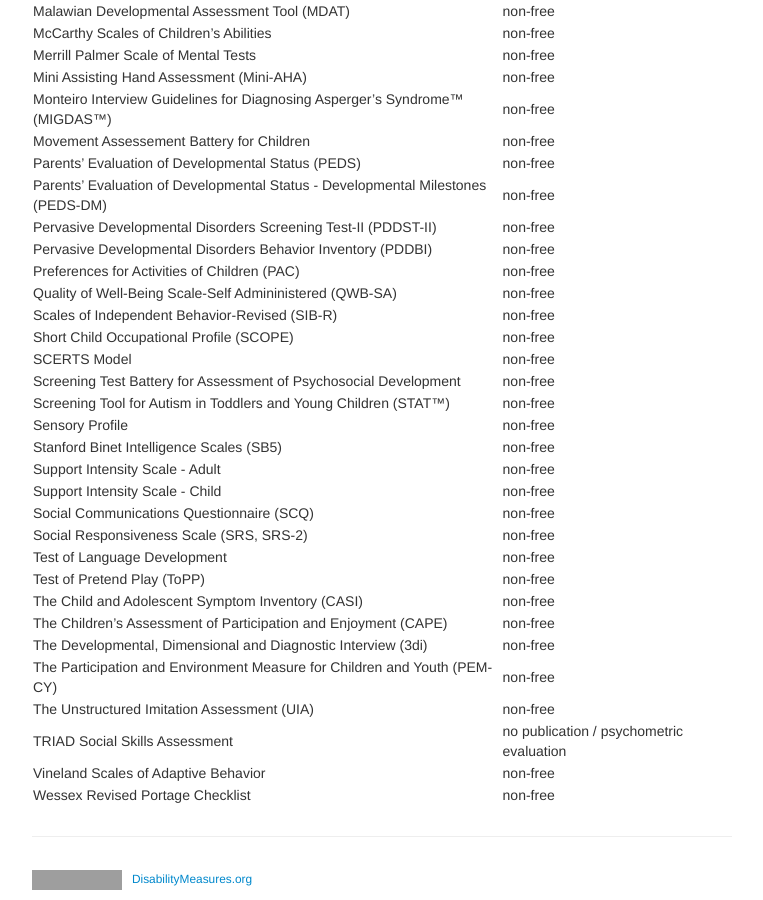
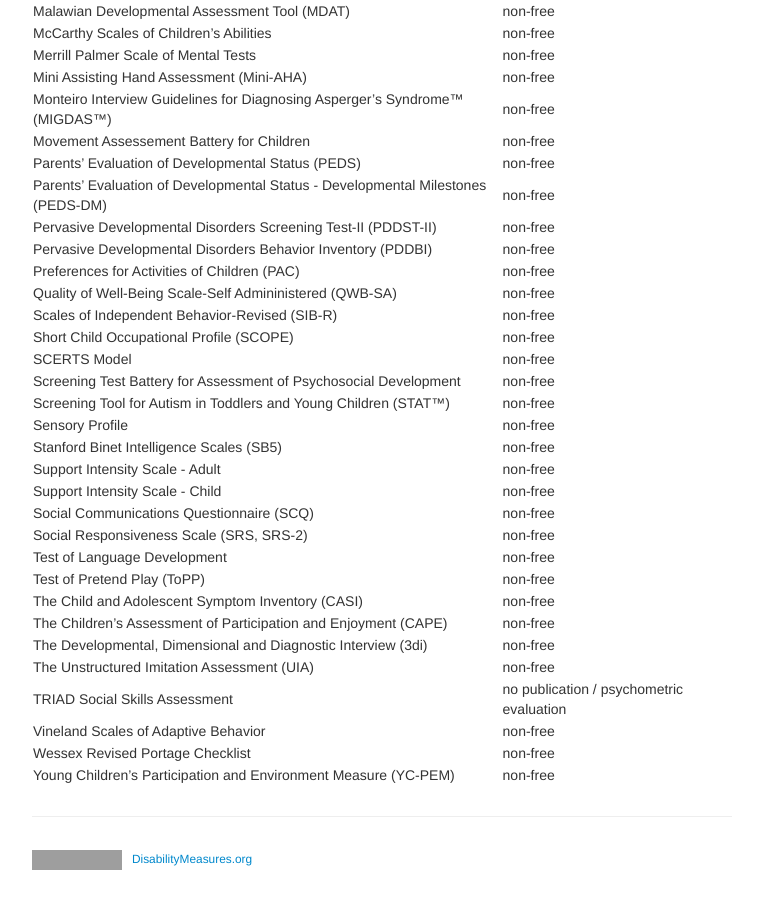
Before and after one commit to mjmaenner/disabilitymeasures, a Jekyll site: the page built from pages/donotqualify.md, in a window 1280 px wide and 900 px high, scrolled down 1770 px. Shown: the whole window, without its empty margins (258-1021 px from the left). Built offline with Jekyll 4.4.1, drawn with Linux system fonts in a browser that asks for light colours; grey boxes are pictures that could not be loaded.

Commit message:
added new measure

```diff
--- a/pages/donotqualify.md
+++ b/pages/donotqualify.md
@@ -110,8 +110,8 @@ Test of Pretend Play (ToPP) | non-free
 The Child and Adolescent Symptom Inventory (CASI) | non-free
 The Children's Assessment of Participation and Enjoyment (CAPE) | non-free
 The Developmental, Dimensional and Diagnostic Interview (3di) | non-free
-The Participation and Environment Measure for Children and Youth (PEM-CY) | non-free
 The Unstructured Imitation Assessment (UIA) | non-free
 TRIAD Social Skills Assessment | no publication / psychometric evaluation
 Vineland Scales of Adaptive Behavior | non-free
 Wessex Revised Portage Checklist | non-free
+Young Children’s Participation and Environment Measure (YC-PEM) | non-free
```
